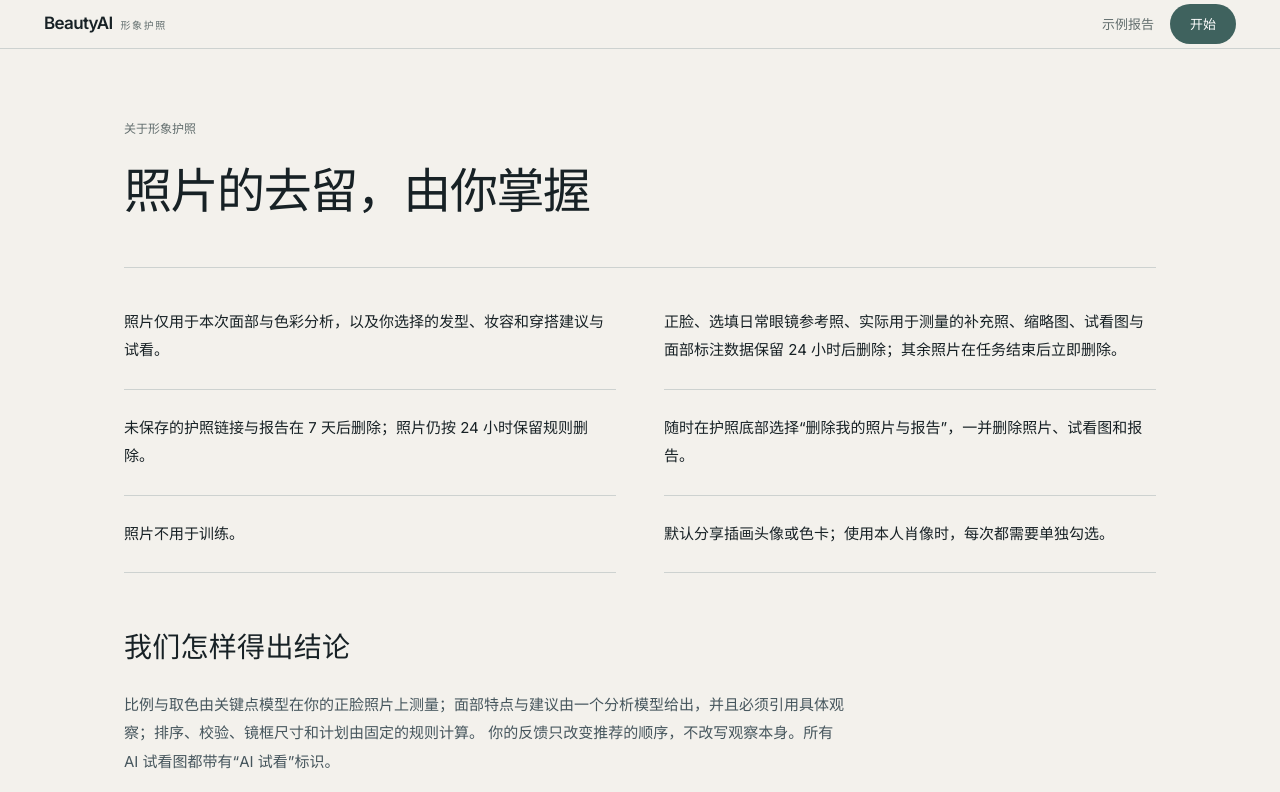
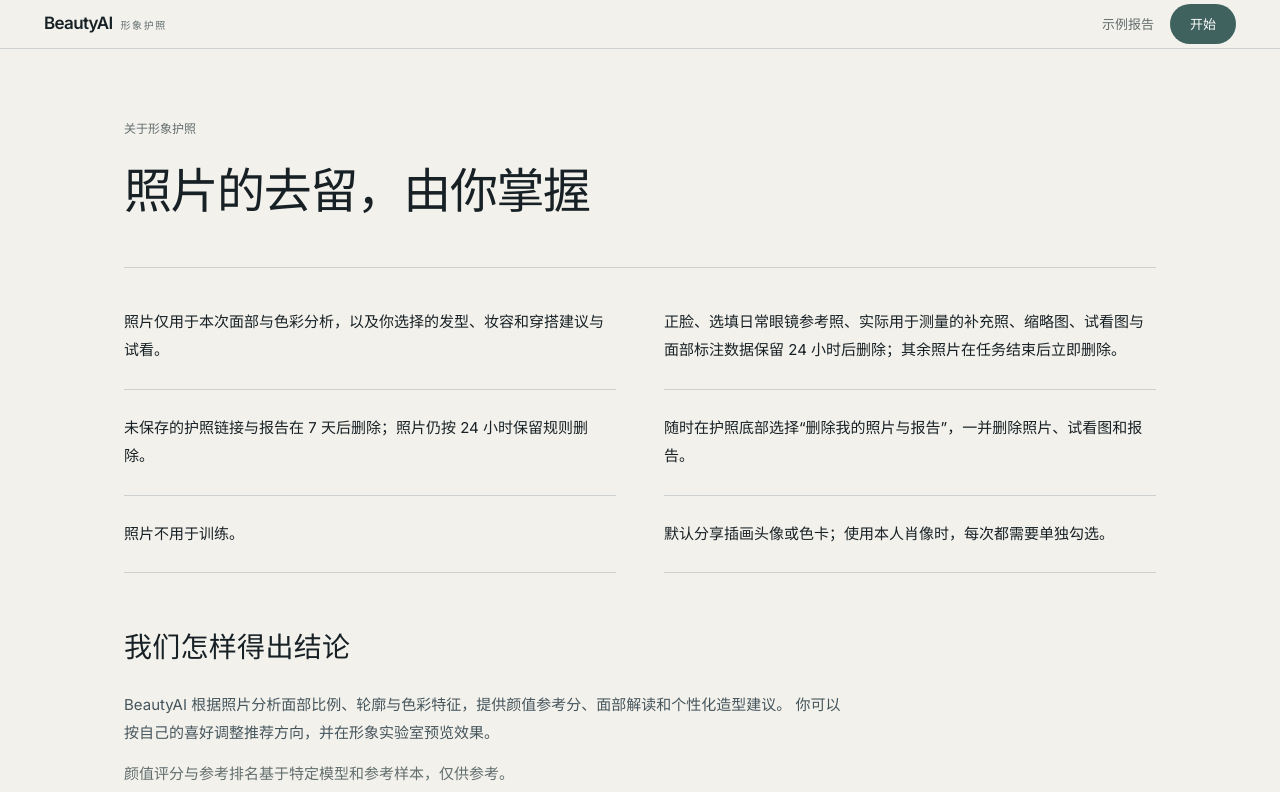
Before and after one commit to tasconyeric-slack/BeautyAI, a Next.js app in the folder web/: page /about in a window 1280 px wide. Shown: the top 792 px of the page. Built offline with nearby package versions, Linux system fonts and the light colour scheme.

Commit message:
UX: make value proposition and score language direct

```diff
--- a/web/app/about/page.tsx
+++ b/web/app/about/page.tsx
@@ -17,10 +17,10 @@ export default function AboutPage() {
       </ul>
       <section className={s.reading}><h2>我们怎样得出结论</h2>
       <p className="mt-3 text-[14px] leading-7 text-ink-soft">
-        比例与取色由关键点模型在你的正脸照片上测量；面部特点与建议由一个分析模型给出，并且必须引用具体观察；排序、校验、镜框尺寸和计划由固定的规则计算。
-        你的反馈只改变推荐的顺序，不改写观察本身。所有 AI 试看图都带有“AI 试看”标识。
+        BeautyAI 根据照片分析面部比例、轮廓与色彩特征，提供颜值参考分、面部解读和个性化造型建议。
+        你可以按自己的喜好调整推荐方向，并在形象实验室预览效果。
       </p>
-      <p className="mt-3 text-[13px] text-muted">本产品提供面部测量、颜值评分与造型建议，不提供医美或皮肤科建议，不推断年龄、民族、健康或体型。</p>
+      <p className="mt-3 text-[13px] text-muted">颜值评分与参考排名基于特定模型和参考样本，仅供参考。</p>
       <details id="data-sources" className="mt-8 scroll-mt-24 text-[13px] leading-7 text-muted">
         <summary className="cursor-pointer">数据来源与许可</summary>
         <p>比例分布数据来源于 <a className="underline" href="https://thefacereport.com/guides/facial-measurement-norms">The Face Report</a>，
```
